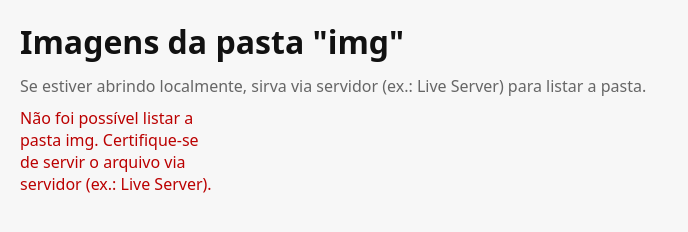
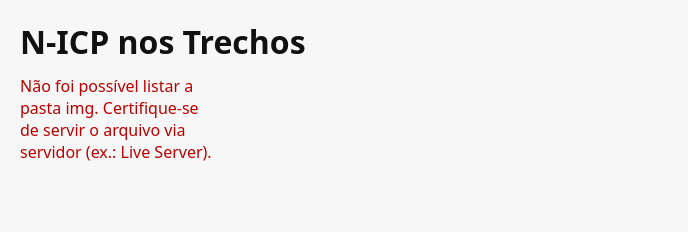
Before and after one commit to carloshvmoraes/T2TMapServer, a plain HTML site: page ceee_icp.html in a window 1280 px wide. Shown: the whole page, without its empty margins (0-688 px from the left). Drawn offline with Linux system fonts and the light colour scheme; no server answers.

Commit message:
erro nos titulos

```diff
--- a/ceee_icp.html
+++ b/ceee_icp.html
@@ -3,7 +3,7 @@
 <head>
     <meta charset="utf-8" />
     <meta name="viewport" content="width=device-width,initial-scale=1" />
-    <title>Galeria - pasta img</title>
+    <title>N-ICP nos Trechos</title>
     <style>
         body { font-family: system-ui,Segoe UI,Roboto,Helvetica,Arial; margin:20px; background:#f7f7f7; color:#111 }
         h1 { margin:0 0 12px 0 }
@@ -20,8 +20,7 @@
     </style>
 </head>
 <body>
-    <h1>Imagens da pasta "img"</h1>
-    <div class="note">Se estiver abrindo localmente, sirva via servidor (ex.: Live Server) para listar a pasta.</div>
+    <h1>N-ICP nos Trechos</h1>
     <div id="grid" aria-live="polite">Carregando imagens…</div>
     <script>
         (async function(){
```
